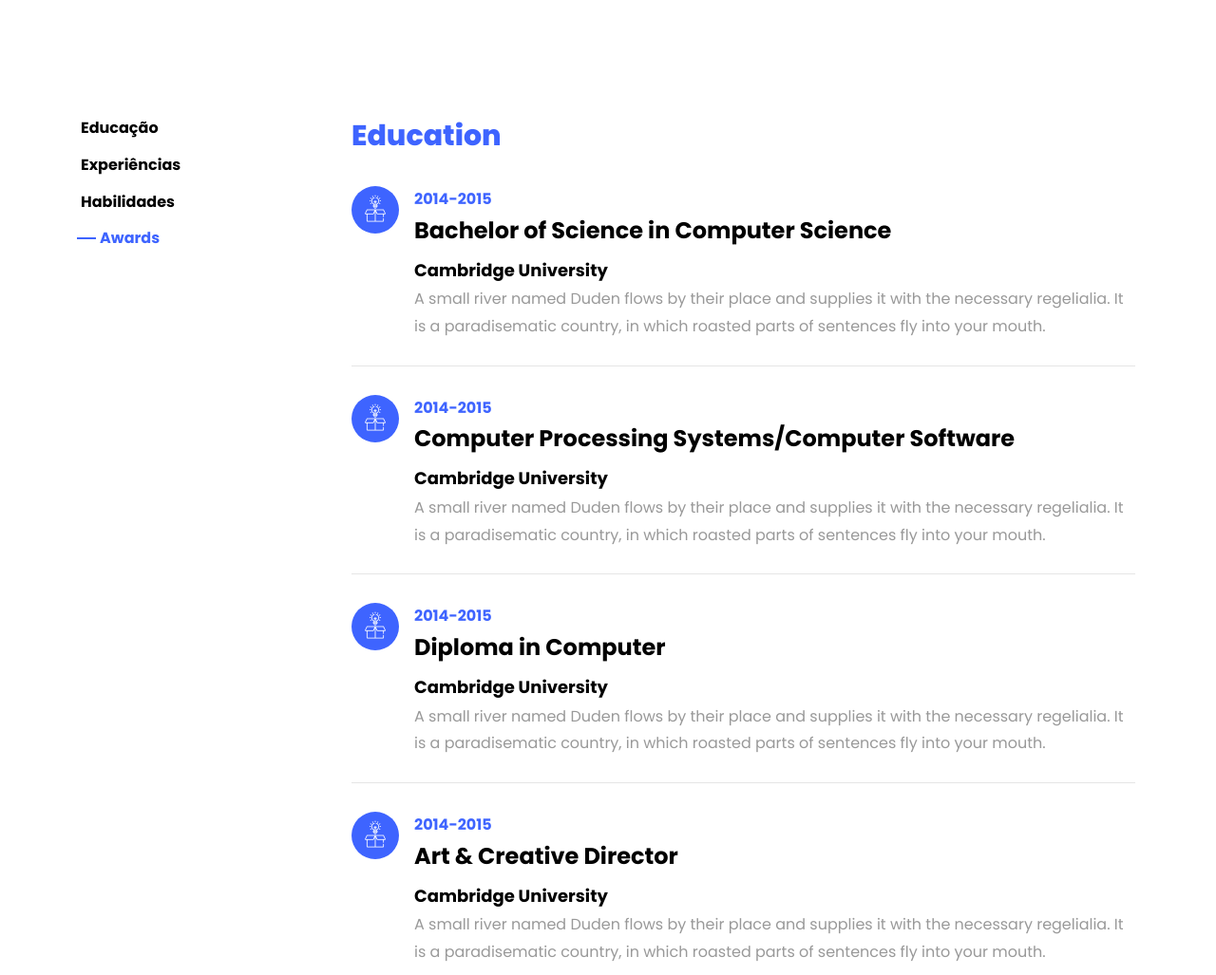
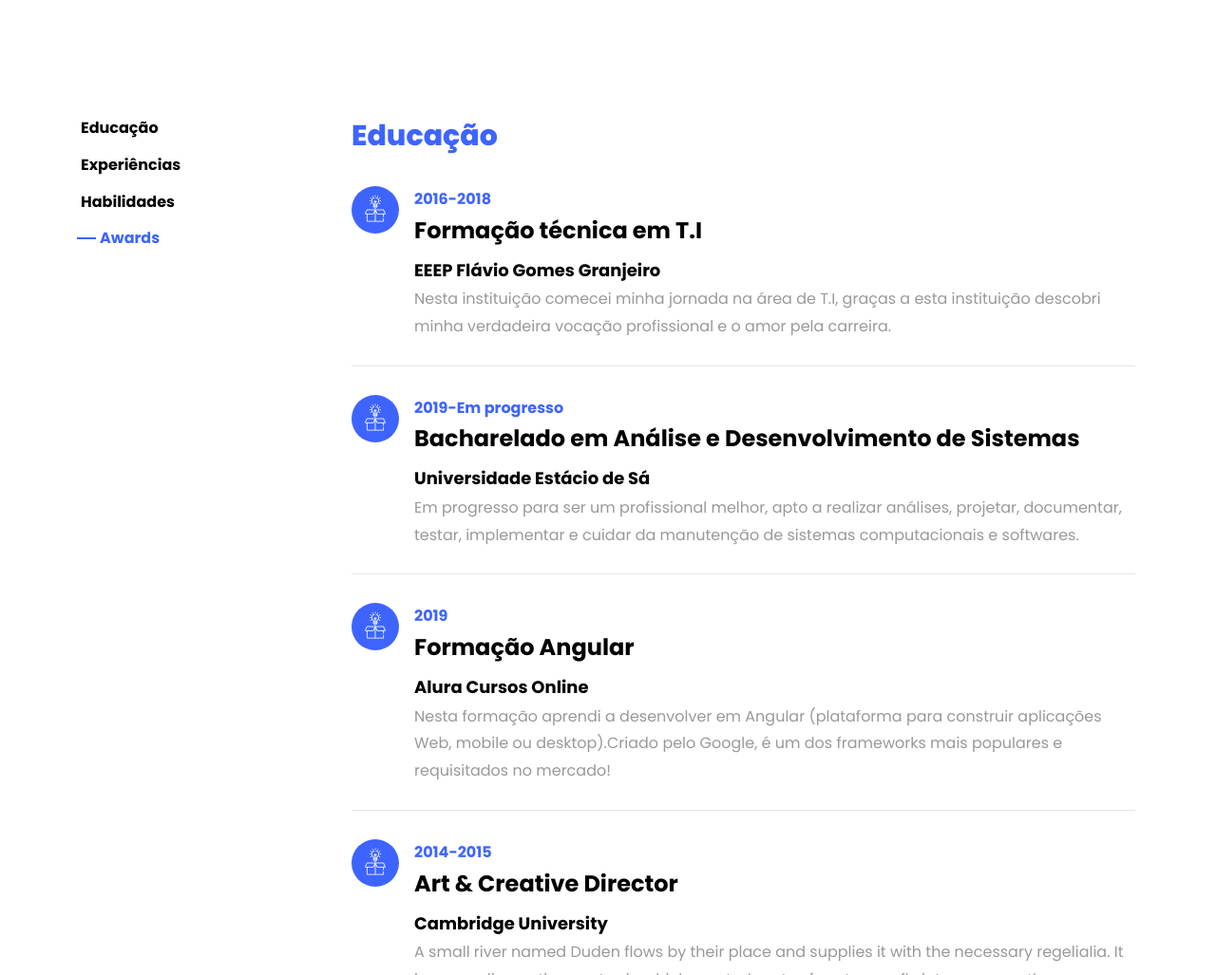
Before and after one commit to Pedrowesley/meuPortfolio, a plain HTML site: page index.html in a window 1280 px wide. Shown: the part 1760-2787 px from the top of the page at 95% size. Drawn offline with Linux system fonts and the light colour scheme; files whose address does not match are found by name.

Commit message:
sessao de formacoes em progresso

```diff
--- a/index.html
+++ b/index.html
@@ -143,16 +143,16 @@
 					</div>
 					<div class="col-md-9">
 					  <div id="page-1" class= "page one">
-					  	<h2 class="heading">Education</h2>
+					  	<h2 class="heading">Educação</h2>
 					    <div class="resume-wrap d-flex ftco-animate">
 					    	<div class="icon d-flex align-items-center justify-content-center">
 					    		<span class="flaticon-ideas"></span>
 					    	</div>
 					    	<div class="text pl-3">
-		    					<span class="date">2014-2015</span>
-		    					<h2>Bachelor of Science in Computer Science</h2>
-		    					<span class="position">Cambridge University</span>
-		    					<p>A small river named Duden flows by their place and supplies it with the necessary regelialia. It is a paradisematic country, in which roasted parts of sentences fly into your mouth.</p>
+		    					<span class="date">2016-2018</span>
+		    					<h2>Formação técnica em T.I</h2>
+		    					<span class="position">EEEP Flávio Gomes Granjeiro</span>
+		    					<p>Nesta instituição comecei minha jornada na área de T.I, graças a esta instituição descobri minha verdadeira vocação profissional e o amor pela carreira.</p>
 	    					</div>
 	    				</div>
 	    				<div class="resume-wrap d-flex ftco-animate">
@@ -160,10 +160,10 @@
 					    		<span class="flaticon-ideas"></span>
 					    	</div>
 					    	<div class="text pl-3">
-		    					<span class="date">2014-2015</span>
-		    					<h2>Computer Processing Systems/Computer Software</h2>
-		    					<span class="position">Cambridge University</span>
-		    					<p>A small river named Duden flows by their place and supplies it with the necessary regelialia. It is a paradisematic country, in which roasted parts of sentences fly into your mouth.</p>
+		    					<span class="date">2019-Em progresso</span>
+		    					<h2>Bacharelado em Análise e Desenvolvimento de Sistemas</h2>
+		    					<span class="position">Universidade Estácio de Sá</span>
+		    					<p>Em progresso para ser um profissional melhor, apto a realizar análises, projetar, documentar, testar, implementar e cuidar da manutenção de sistemas computacionais e softwares.</p>
 		    				</div>
 	    				</div>
 	    				<div class="resume-wrap d-flex ftco-animate">
@@ -171,10 +171,10 @@
 					    		<span class="flaticon-ideas"></span>
 					    	</div>
 					    	<div class="text pl-3">
-		    					<span class="date">2014-2015</span>
-		    					<h2>Diploma in Computer</h2>
-		    					<span class="position">Cambridge University</span>
-		    					<p>A small river named Duden flows by their place and supplies it with the necessary regelialia. It is a paradisematic country, in which roasted parts of sentences fly into your mouth.</p>
+		    					<span class="date">2019</span>
+		    					<h2>Formação Angular</h2>
+		    					<span class="position">Alura Cursos Online</span>
+		    					<p>Nesta formação aprendi a desenvolver em Angular (plataforma para construir aplicações Web, mobile ou desktop).Criado pelo Google, é um dos frameworks mais populares e requisitados no mercado!</p>
 		    				</div>
 	    				</div>
 	    				<div class="resume-wrap d-flex ftco-animate">
```
